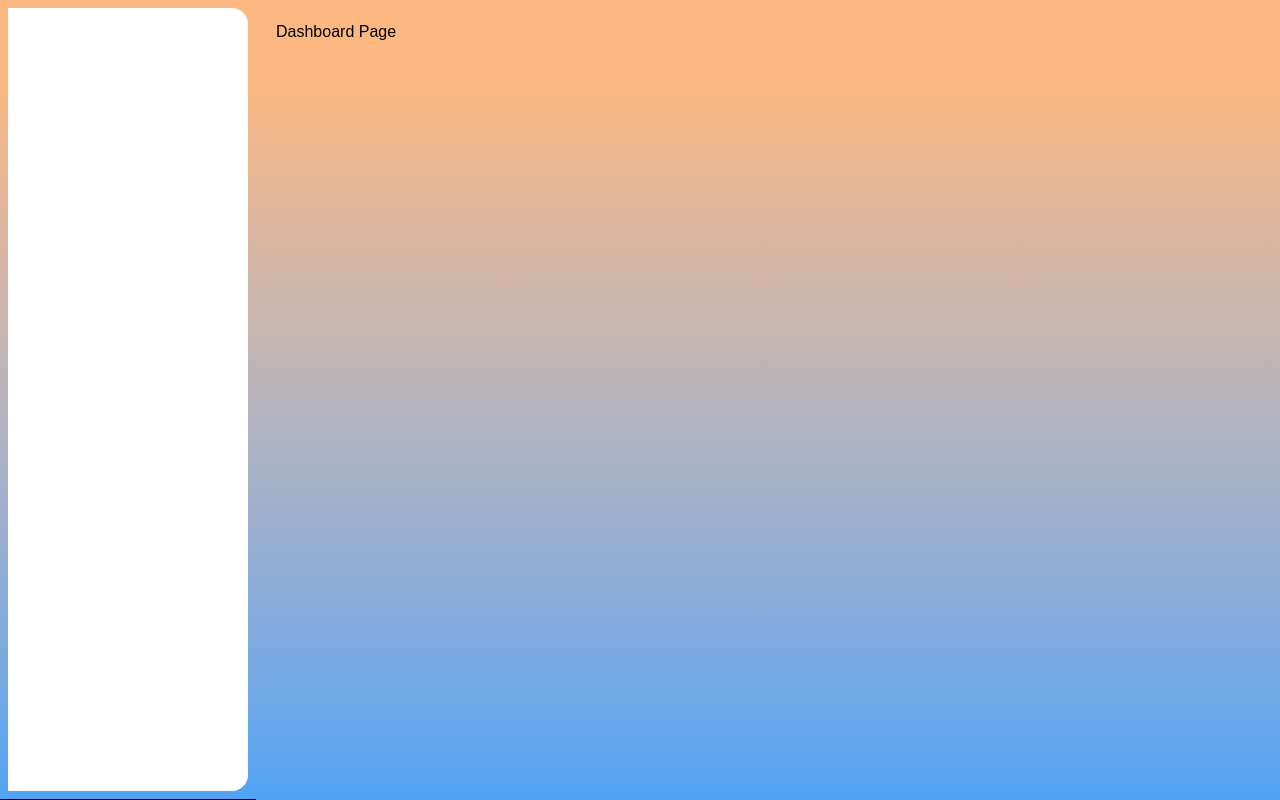
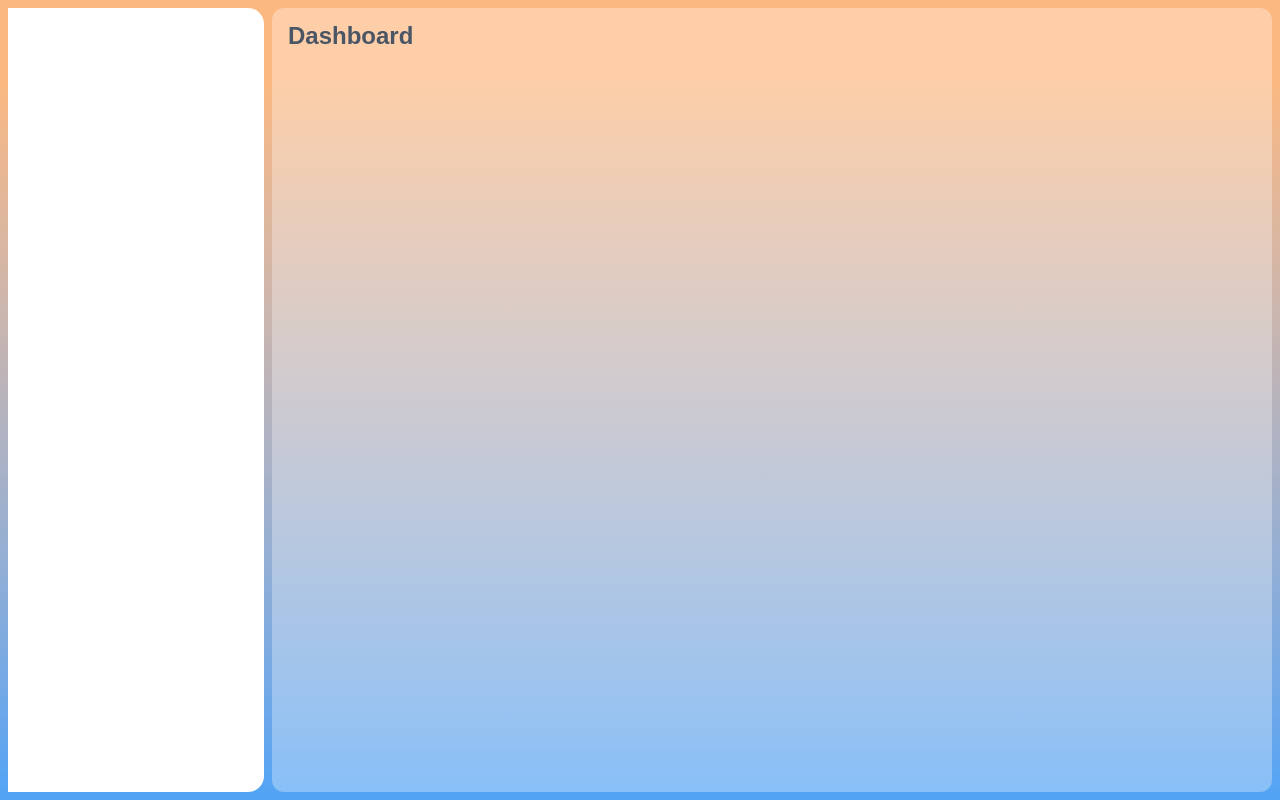
Before and after one commit to BookDang/ems, a Next.js app: page /dashboard in a window 1280 px wide. Built offline with nearby package versions, Linux system fonts and the light colour scheme.

Commit message:
#2 - feat: Update Dashboard layout and page structure; enhance styling and spacing

```diff
--- a/app/(ui)/dashboard/(main)/layout.tsx
+++ b/app/(ui)/dashboard/(main)/layout.tsx
@@ -2,11 +2,13 @@ import SideNav from "../_components/sidenav/page";
 
 const DashboardLayout = ({ children }: { children: React.ReactNode }) => {
   return (
-    <div className="dashboard-layout md:overflow-hidden login-container flex justify-center p-3 sm:p-0 h-full w-full">
-      <div className="w-full md:w-64 h-full border-r md:border-r-0 md:border-b p-2">
+    <div className="dashboard-layout md:overflow-hidden login-container flex gap-2 justify-center p-3 sm:p-0 h-full w-full">
+      <div className="w-full md:w-64 h-full ">
         <SideNav />
       </div>
-      <div className="grow p-5 md:overflow-y-auto h-full">{children}</div>
+      <div className="grow md:overflow-y-auto h-full rounded-xl bg-white/30 p-4">
+        {children}
+      </div>
     </div>
   );
 };
--- a/app/(ui)/dashboard/(main)/page.tsx
+++ b/app/(ui)/dashboard/(main)/page.tsx
@@ -1,5 +1,11 @@
 const DashboardPage = () => {
-  return <div>Dashboard Page</div>;
+  return (
+    <div className="w-full h-full">
+      <h2 className="text-2xl mb-4 leading-none text-gray-600 font-semibold">
+        Dashboard
+      </h2>
+    </div>
+  );
 };
 
 export default DashboardPage;
--- a/app/layout.tsx
+++ b/app/layout.tsx
@@ -27,7 +27,7 @@ export default function RootLayout({
       <body
         className={`${geistSans.variable} ${geistMono.variable} antialiased`}
       >
-        <div className=" bg-linear-to-b from-light-orange-ems from-10% to-light-blue-ems w-screen h-screen ">
+        <div className=" bg-linear-to-b from-light-orange-ems from-10% to-light-blue-ems w-screen h-screen p-2">
           {children}
         </div>
       </body>
```
